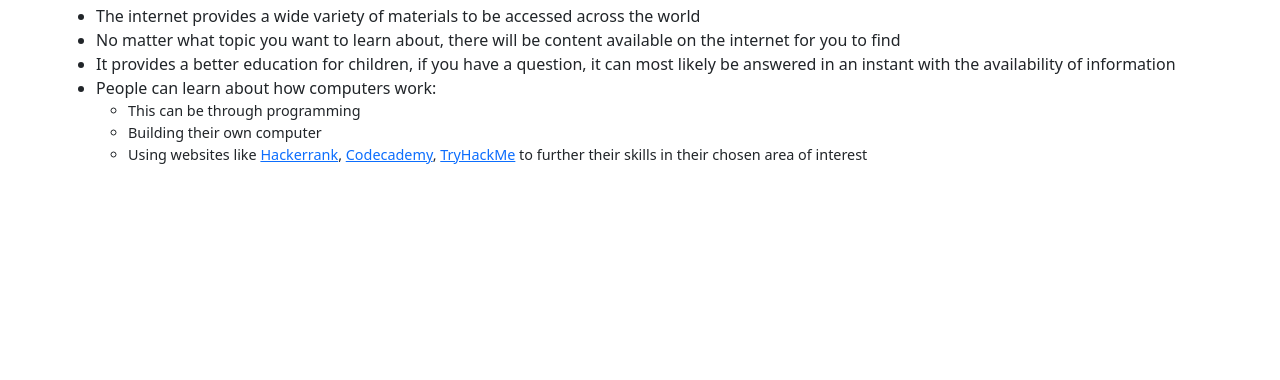
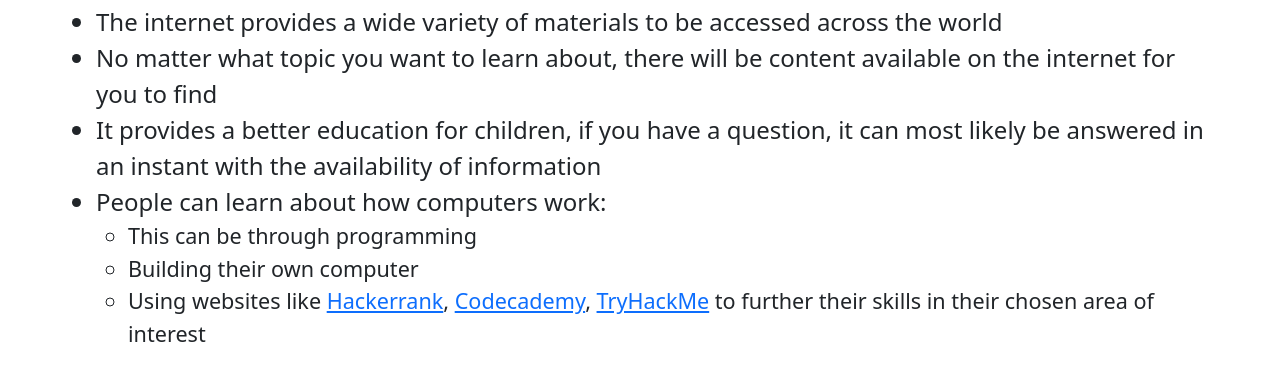
Before and after one commit to ehallam/Practical-Wk-2, a plain HTML site: page index.html in a window 1280 px wide. Shown: the part 98-478 px from the top of the page. Drawn offline with nearby package versions, Linux system fonts and the light colour scheme.

Commit message:
Made entire webpage bigger

```diff
--- a/index.html
+++ b/index.html
@@ -1,6 +1,7 @@
 <!DOCTYPE html>
 <html>
-    <head>
+    <div id="webpage">
+    <head >
 
         <title>Computer Science</title>
 
@@ -8,7 +9,7 @@
         <link href="style.css" rel="stylesheet">
     </head>
     <body>
-        <div id="webpage">
+        <div id="content">
         <h1>Societal Impacts of Computer Science</h1>
 
         <h2>The benefits of sharing information</h2>
@@ -31,4 +32,5 @@
     </div>
     </div>
     </body>
+    </div>
 </html>
--- a/style.css
+++ b/style.css
@@ -7,6 +7,12 @@ h1 {
 }
 
 #webpage {
+    font-size: 150%;
+}
+
+
+#content {
+
     width: 100%;
     min-width:1000px;
     height: auto;
```
